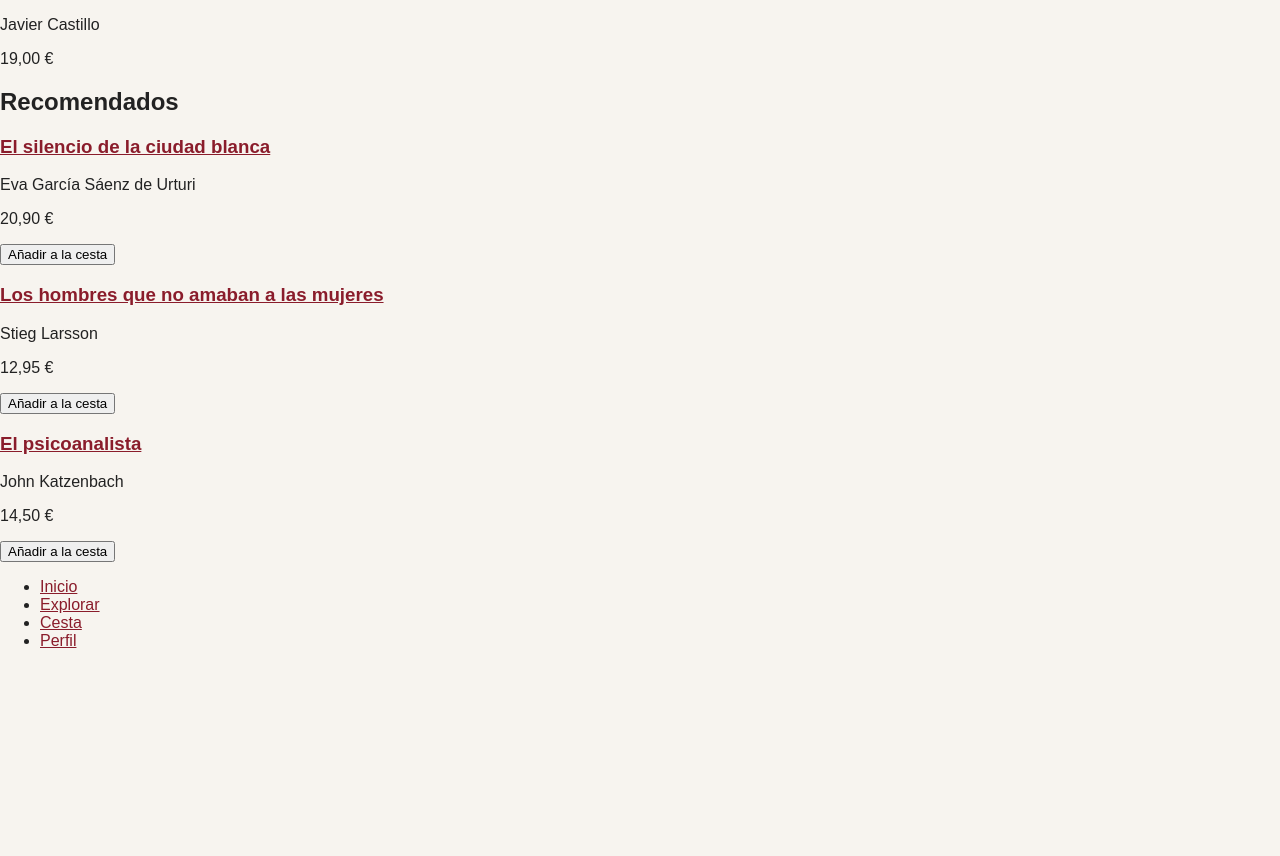
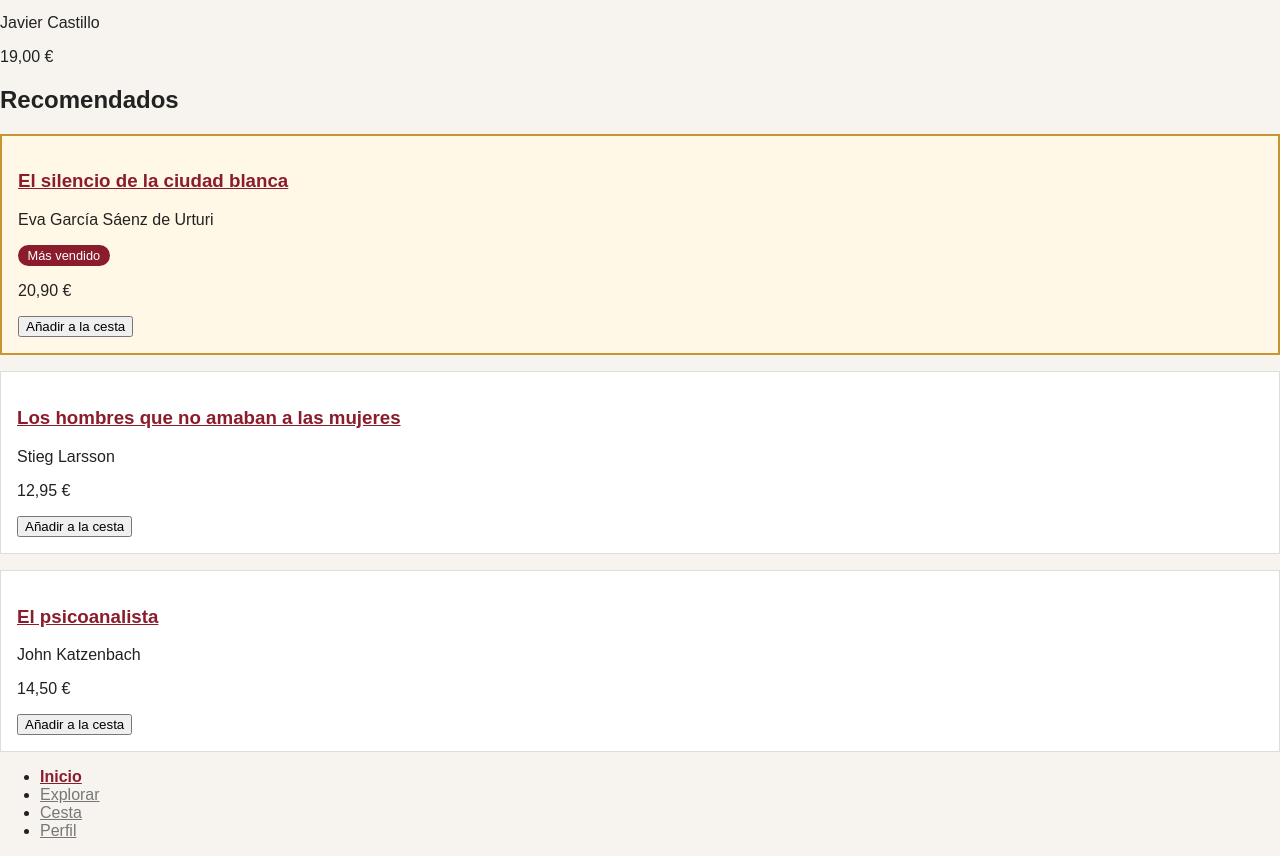
Before and after one commit to juancaballerohervas11-crypto/CaballeroHervasJuan_DIW, a plain HTML site: page trastienda-ud4/index.html in a window 1280 px wide. Shown: the part 540-1396 px from the top of the page. Before the commit the page ends 1206 px from the top, so only its background shows below. Drawn offline with Linux system fonts and the light colour scheme.

Commit message:
Finalización Parte 2

```diff
--- a/trastienda-ud4/css/estilos.css
+++ b/trastienda-ud4/css/estilos.css
@@ -17,3 +17,57 @@ a {
 header a {
   color: #fff;
 }
+
+nav a[aria-current="page"] {
+  color: #8a1c2b;
+  font-weight: bold;
+}
+
+nav a:not([aria-current="page"]) {
+  color: #777;
+}
+
+nav a:not([aria-current="page"]):hover {
+  color: #222;
+}
+
+nav a:not([aria-current="page"]):focus-visible {
+  outline: 3px solid #1f2a44;
+  outline-offset: 2px;
+}
+
+.card {
+  background-color: #fff;
+  border: 1px solid #ddd;
+  padding: 1rem;
+  margin-bottom: 1rem;
+}
+
+h2 + .card {
+  border: 2px solid #8a1c2b;
+}
+
+.badge {
+  display: inline-block;
+  background-color: #8a1c2b;
+  color: #fff;
+  font-size: 0.8rem;
+  padding: 0.2rem 0.6rem;
+  border-radius: 1rem;
+}
+
+.badge:empty {
+  display: none;
+}
+
+article:has(.badge:not(:empty)) {
+  border: 2px solid #c8962e;
+  background-color: #fff8e6;
+}
+
+button[aria-label] {
+  background: none;
+  border: 1px solid #ccc;
+  border-radius: 0.4rem;
+  cursor: pointer;
+}
--- a/trastienda-ud4/index.html
+++ b/trastienda-ud4/index.html
@@ -47,21 +47,23 @@
     <section>
       <h2>Recomendados</h2>
 
-      <article>
+      <article class="card">
         <h3><a href="detalle.html">El silencio de la ciudad blanca</a></h3>
         <p>Eva García Sáenz de Urturi</p>
+         <span class="badge">Más vendido</span>
         <p>20,90 €</p>
         <button type="button">Añadir a la cesta</button>
       </article>
 
-      <article>
+      <article class="card">
         <h3><a href="detalle.html">Los hombres que no amaban a las mujeres</a></h3>
         <p>Stieg Larsson</p>
+        <span class="badge"></span>
         <p>12,95 €</p>
         <button type="button">Añadir a la cesta</button>
       </article>
 
-      <article>
+      <article class="card">
         <h3><a href="detalle.html">El psicoanalista</a></h3>
         <p>John Katzenbach</p>
         <p>14,50 €</p>
```
